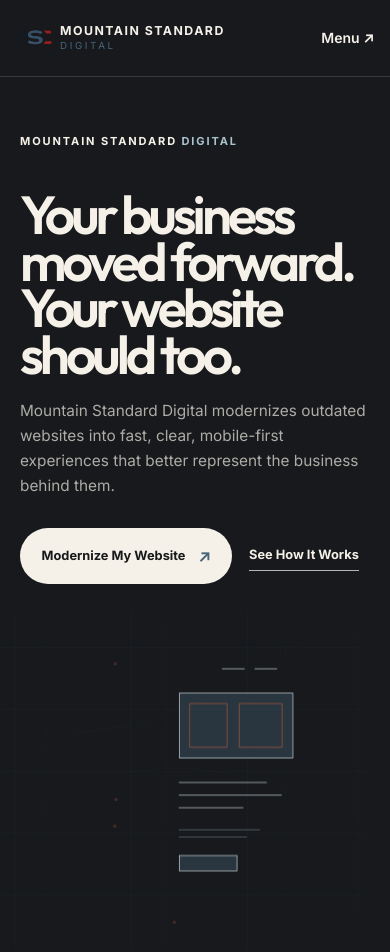
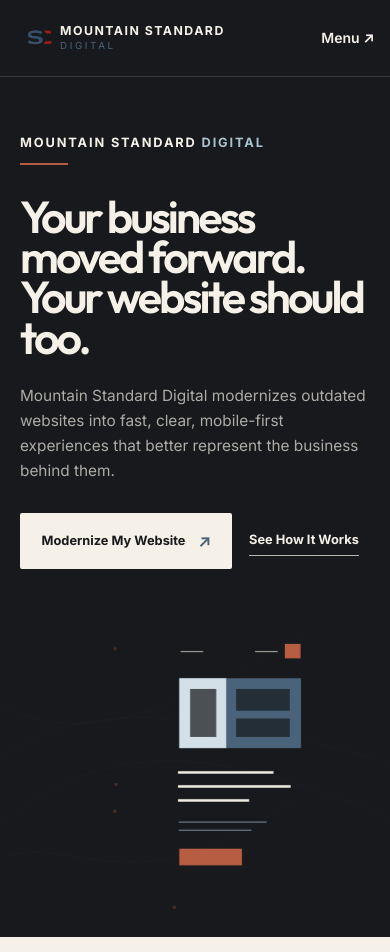
Before and after one commit to jjaramillo-abba/mountain-standard-digital, a Next.js app: page /hero-signature in a window 390 px wide. Built offline with nearby package versions, Linux system fonts and the light colour scheme.

Commit message:
Refine signature hero resolution and typography

```diff
--- a/src/app/signature-hero.css
+++ b/src/app/signature-hero.css
@@ -12,9 +12,37 @@
 .layout-geometry { animation:signature-layout-safe 10s ease-in-out infinite; transform:none !important; }
 .mobile-geometry { animation:signature-mobile-safe 10s ease-in-out infinite; transform:none !important; }
 
+/* 2C.1 refinement: quieter field, resolved editorial composition */
+.signature-prototype .signature-content { width:calc(100% - 7rem); max-width:1260px; }
+.signature-prototype .signature-name { margin-bottom:2.45rem; font-size:clamp(1rem,1.18vw,1.28rem); letter-spacing:.145em; }
+.signature-prototype .signature-name:after { content:""; display:block; width:76px; height:2px; margin-top:.85rem; background:#b75d42; }
+.signature-prototype .signature-content h1 { max-width:1200px; font-size:clamp(4rem,5vw,6.25rem); line-height:.91; letter-spacing:-.07em; }
+.signature-prototype .signature-content h1 span { display:block; white-space:nowrap; }
+.signature-prototype .signature-copy { margin-top:1.65rem; }.signature-prototype .signature-primary { border-radius:2px; }
+.signature-prototype .spatial-field { stroke:#9db7c2; stroke-width:1.1; opacity:.26; }.signature-prototype .alignment-grid { stroke:#60808e; stroke-width:.62; }
+.signature-prototype .layout-geometry,.signature-prototype .mobile-geometry { stroke:#f5f1e8; stroke-width:1.35; }.signature-prototype .layout-nav { stroke:#e6ecec; stroke-width:1.6; }.signature-prototype .layout-nav rect { fill:#b75d42; stroke:none; }
+.signature-prototype .media-plane { fill:#49647a; fill-opacity:.96; stroke:none; }.signature-prototype .media-sky { fill:#dde8ee; fill-opacity:.92; stroke:none; }.signature-prototype .media-crop { stroke:#17191c; stroke-width:2.2; }.signature-prototype .media-rule { stroke:#f5f1e8; stroke-width:1.2; opacity:.8; }.signature-prototype .type-strong { stroke:#f5f1e8; stroke-width:6.5; }
+.signature-prototype .layout-copy .copy-fine { stroke:#a8c2ce; stroke-width:1.6; }.signature-prototype .layout-copy rect { fill:#b75d42; fill-opacity:1; stroke:none; }.signature-prototype .layout-detail { stroke:#d8e4e7; stroke-width:1.5; }.signature-prototype .detail-accent { stroke:#b75d42; stroke-width:2.4; }
+.signature-prototype .mobile-nav { stroke:#f5f1e8; stroke-width:1.6; }.signature-prototype .mobile-nav-active { fill:#b75d42; stroke:none; }.signature-prototype .mobile-media { fill:#49647a; fill-opacity:1; stroke:none; }.signature-prototype .mobile-media-sky { fill:#dde8ee; fill-opacity:.94; stroke:none; }.signature-prototype .mobile-shape { stroke:#17191c; stroke-width:2; }.signature-prototype .mobile-type { stroke:#f5f1e8; stroke-width:5.8; }.signature-prototype .mobile-fine { stroke:#a8c2ce; stroke-width:1.6; }.signature-prototype .mobile-action { fill:#b75d42; fill-opacity:1; stroke:none; }
+
+@keyframes refined-field { 0%,17% { opacity:.28; } 36%,100% { opacity:.09; } }
+@keyframes refined-grid { 0%,17% { opacity:0; } 34%,73% { opacity:.26; } 84%,100% { opacity:.12; } }
+@keyframes refined-layout { 0%,33% { opacity:0; } 48%,73% { opacity:1; } 84%,100% { opacity:.3; } }
+@keyframes refined-mobile { 0%,70% { opacity:0; } 84%,100% { opacity:1; } }
+@keyframes refined-nodes { 0%,26% { opacity:0; } 40%,76% { opacity:1; } 88%,100% { opacity:.3; } }
+.signature-prototype .spatial-field { animation:refined-field 12s ease-in-out infinite; }.signature-prototype .alignment-grid { animation:refined-grid 12s ease-in-out infinite; }.signature-prototype .layout-geometry { animation:refined-layout 12s cubic-bezier(.65,0,.25,1) infinite; }.signature-prototype .mobile-geometry { animation:refined-mobile 12s cubic-bezier(.65,0,.25,1) infinite; }.signature-prototype .geometry-nodes { animation:refined-nodes 12s ease-in-out infinite; }
+
 @media (max-width:800px) {
   .signature-canvas { display:flex; flex-direction:column; }
   .signature-content { order:1; }
   .signature-geometry { order:2; }
-  .mobile-geometry { animation:mobileField 5.5s ease-in-out infinite; }
+  .signature-prototype .signature-content { width:auto; }
+  .signature-prototype .signature-name { font-size:.8rem; margin-bottom:2rem; }
+  .signature-prototype .signature-name:after { width:48px; margin-top:.65rem; }
+  .signature-prototype .signature-content h1 { font-size:clamp(3.1rem,12.6vw,4.65rem); line-height:.9; }
+  .signature-prototype .signature-content h1 span { white-space:normal; }
+  .signature-prototype .spatial-field { animation:refined-field 5.5s ease-in-out infinite; }
+  .signature-prototype .alignment-grid { animation:refined-grid 5.5s ease-in-out infinite; }
+  .signature-prototype .mobile-geometry { animation:refined-mobile 5.5s ease-in-out infinite; }
+  .signature-prototype .geometry-nodes { animation:refined-nodes 5.5s ease-in-out infinite; }
 }
--- /dev/null
+++ b/src/app/signature-refine.css
@@ -0,0 +1,7 @@
+.signature-prototype .media-crop,
+.signature-prototype .mobile-shape { fill:#17191c !important; fill-opacity:.72 !important; stroke:none !important; }
+
+@media (max-width:800px) {
+  .signature-prototype .signature-content { width:calc(100% - 2.5rem) !important; max-width:620px !important; margin:0 auto !important; }
+  .signature-prototype .signature-content h1 { font-size:clamp(2.8rem,11.3vw,4.1rem) !important; letter-spacing:-.065em !important; overflow-wrap:normal; }
+}
--- a/src/components/signature-hero.tsx
+++ b/src/components/signature-hero.tsx
@@ -5,19 +5,19 @@
   return <div className="signature-geometry" role="img" aria-label="Abstract spatial geometry aligning into a modern, mobile-oriented digital layout">
     <svg viewBox="0 0 1600 900" preserveAspectRatio="xMidYMid slice" aria-hidden="true">
       <g className="spatial-field">
-        <path d="M-90 642C180 452 404 734 660 490S1105 300 1680 480"/><path d="M-70 748C194 525 450 816 742 568s530-151 938 36"/><path d="M75 192c245 155 350-82 590 72s403 55 746-137"/><path d="M118 110v694M330 62v758M560 112v652M822 52v796M1088 102v704M1352 48v780M1514 118v628"/>
+        <path d="M-90 634C175 448 390 702 640 488S1118 314 1680 466"/><path d="M-50 742C210 548 454 792 726 572s536-145 944 26"/><path d="M90 204c230 142 355-70 578 78s400 48 732-125"/><path d="M414 850c176-124 258-239 449-205s301 20 519-128"/>
       </g>
-      <g className="alignment-grid"><path d="M72 152H1530M72 289H1530M72 426H1530M72 563H1530M72 700H1530"/><path d="M235 70V824M493 70V824M751 70V824M1009 70V824M1267 70V824"/></g>
+      <g className="alignment-grid"><path d="M820 192H1515M820 326H1515M820 460H1515M820 594H1515M820 728H1515"/><path d="M922 132V790M1124 132V790M1326 132V790M1492 132V790"/></g>
       <g className="layout-geometry">
-        <g className="layout-nav"><path d="M974 188h58M1062 188h44M1135 188h52M1218 188h48"/></g>
-        <g className="layout-media"><rect x="976" y="244" width="406" height="245"/><path d="M1010 286h107v141h-107zM1147 286h190v141h-190z"/><path d="M976 427h406"/></g>
-        <g className="layout-copy"><path d="M973 548h296"/><path d="M973 582h338"/><path d="M973 616h218"/><path className="copy-fine" d="M973 668h122M973 684h169"/><rect x="973" y="726" width="132" height="35"/></g>
-        <g className="layout-detail"><path d="M1240 548h143M1240 582h93M1240 616h128"/></g>
+        <g className="layout-nav"><path d="M930 188h58M1019 188h44M1094 188h52"/><rect x="1242" y="171" width="104" height="33"/></g>
+        <g className="layout-media"><rect className="media-plane" x="930" y="244" width="452" height="248"/><rect className="media-sky" x="930" y="244" width="186" height="248"/><path className="media-crop" d="M960 287h124v162H960zM1147 287h202v74h-202zM1147 385h202v74h-202z"/><path className="media-rule" d="M930 447h452"/></g>
+        <g className="layout-copy"><path className="type-strong" d="M930 558h272M930 596h353M930 634h228"/><path className="copy-fine" d="M930 682h160M930 699h228"/><rect x="930" y="744" width="143" height="38"/></g>
+        <g className="layout-detail"><path d="M1218 558h163M1218 596h116M1218 634h145"/><path className="detail-accent" d="M1218 682h80"/></g>
       </g>
       <g className="mobile-geometry">
-        <path className="mobile-nav" d="M1212 199h48M1284 199h48"/>
-        <rect className="mobile-media" x="1116" y="253" width="252" height="144"/><path className="mobile-shape" d="M1140 276h82v97h-82zM1250 276h94v97h-94z"/>
-        <path className="mobile-type" d="M1116 451h193M1116 479h226M1116 507h141"/><path className="mobile-fine" d="M1116 556h178M1116 572h149"/><rect className="mobile-action" x="1116" y="613" width="128" height="34"/>
+        <path className="mobile-nav" d="M1120 194h48M1285 194h48"/><rect className="mobile-nav-active" x="1350" y="177" width="35" height="32"/>
+        <rect className="mobile-media" x="1116" y="253" width="270" height="155"/><rect className="mobile-media-sky" x="1116" y="253" width="104" height="155"/><path className="mobile-shape" d="M1140 277h58v106h-58zM1242 277h119v48h-119zM1242 342h119v41h-119z"/>
+        <path className="mobile-type" d="M1116 462h206M1116 493h244M1116 524h152"/><path className="mobile-fine" d="M1116 572h193M1116 590h159"/><rect className="mobile-action" x="1116" y="631" width="139" height="37"/>
       </g>
       <g className="geometry-nodes"><circle cx="974" cy="188" r="4"/><circle cx="976" cy="489" r="4"/><circle cx="973" cy="548" r="4"/><circle cx="1105" cy="761" r="4"/></g>
     </svg>
@@ -31,7 +31,7 @@
       <SignatureGeometry/>
       <div className="signature-content">
         <p className="signature-name">MOUNTAIN STANDARD <span>DIGITAL</span></p>
-        <h1>Your business moved forward.<br/>Your website should too.</h1>
+        <h1><span>Your business moved forward.</span><span>Your website should too.</span></h1>
         <p className="signature-copy">Mountain Standard Digital modernizes outdated websites into fast, clear, mobile-first experiences that better represent the business behind them.</p>
         <div className="signature-actions"><Link className="signature-primary" href="/contact">Modernize My Website <span>↗</span></Link><Link className="signature-secondary" href="/process">See How It Works</Link></div>
       </div>
```
Also changed, not shown: src/app/globals.css.
